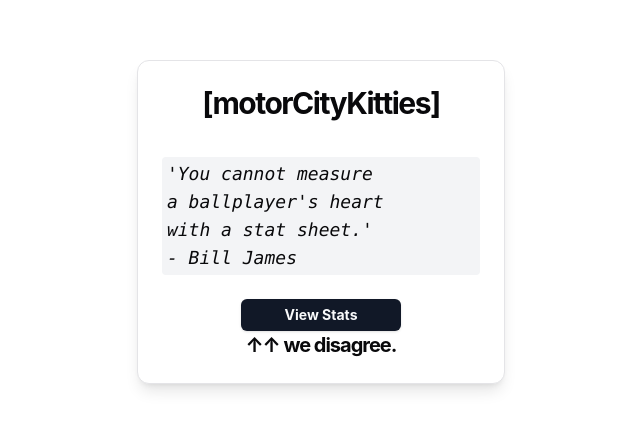
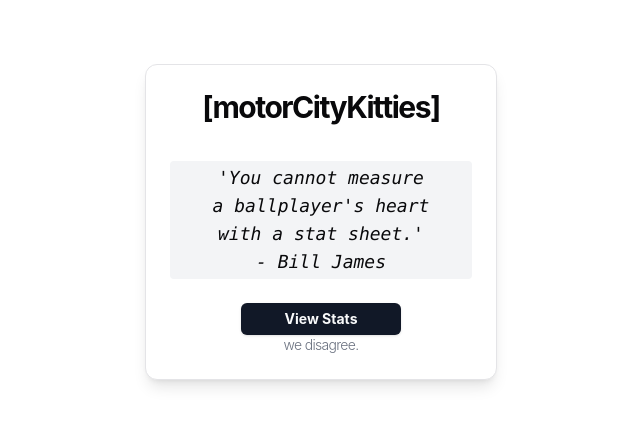
Before and after one commit to robert-phillips33/motorCityKitties, a React (Vite) app: page / in a window 1280 px wide. Shown: the part 178-608 px from the top of the page, without its empty margins (309-949 px from the left). Built offline with nearby package versions, Linux system fonts and the light colour scheme; the HTML template or start-up script is replaced by a standard one.

Commit message:
styling refactor homepage

```diff
--- a/src/components/Home.jsx
+++ b/src/components/Home.jsx
@@ -14,13 +14,13 @@ const Home = () => {
     <div className="flex justify-center">
       <Card className="shadow-lg">
         <CardHeader>
-          <h1 className="text-3xl ml-10 mr-10 tracking-tighter font-bold">
+          <h1 className="text-3xl ml-8 mr-8 tracking-tighter font-bold">
             [motorCityKitties]
           </h1>
         </CardHeader>
         <CardContent>
           <h2 className='relative b-10 mt-3 rounded bg-muted italic px-[0.3rem]
-            py-[0.2rem] font-mono text-left text-lg '>
+            py-[0.2rem] font-mono  text-lg '>
             &apos;You cannot measure <br></br>
             a ballplayer&apos;s heart<br></br>
             with a stat sheet.&apos;<br></br>
@@ -32,7 +32,7 @@ const Home = () => {
             onClick={() => navigate('TeamViewMain')}>
             View Stats
           </Button>
-          <h3 className='text-xl tracking-tighter font-bold'>↑↑ we disagree.</h3>
+          <h3 className='text-sm text-muted-foreground tracking-tighter font-light'>we disagree.</h3>
         </CardFooter>
       </Card>
     </div>
```
